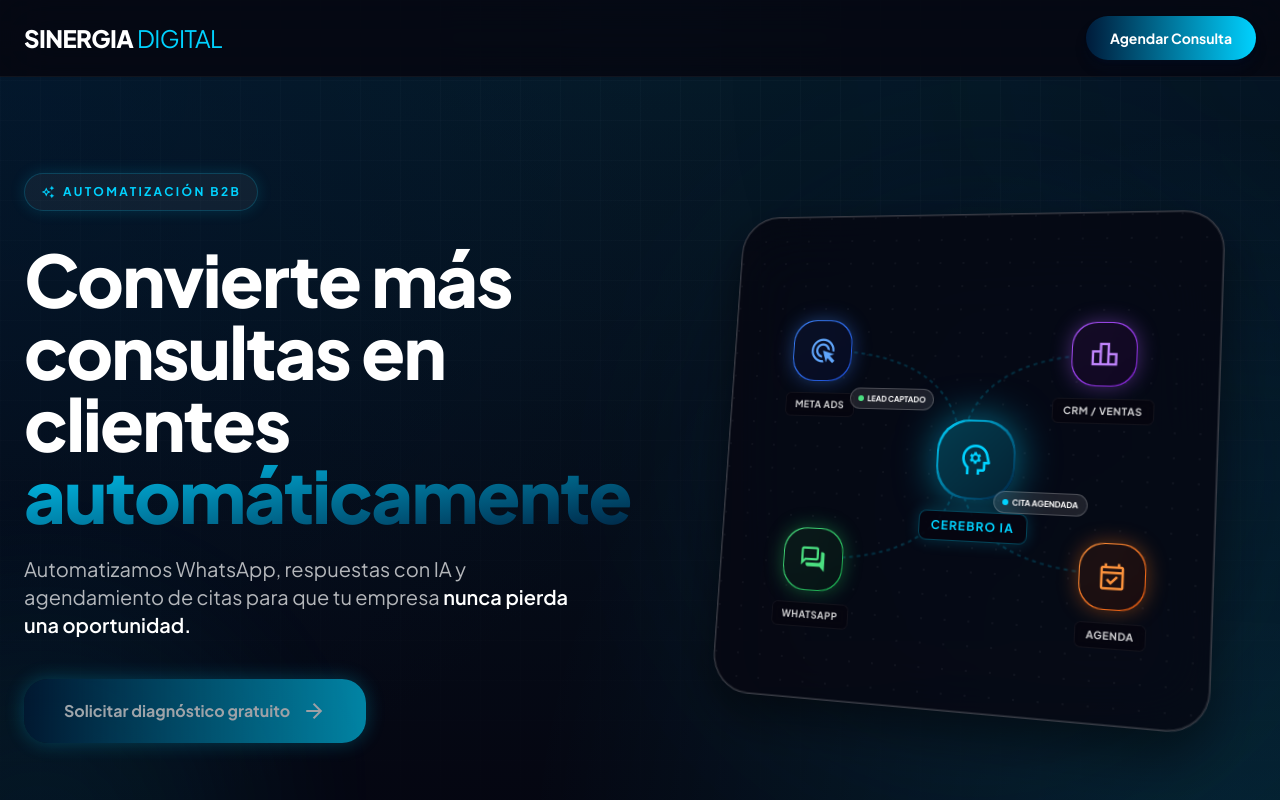
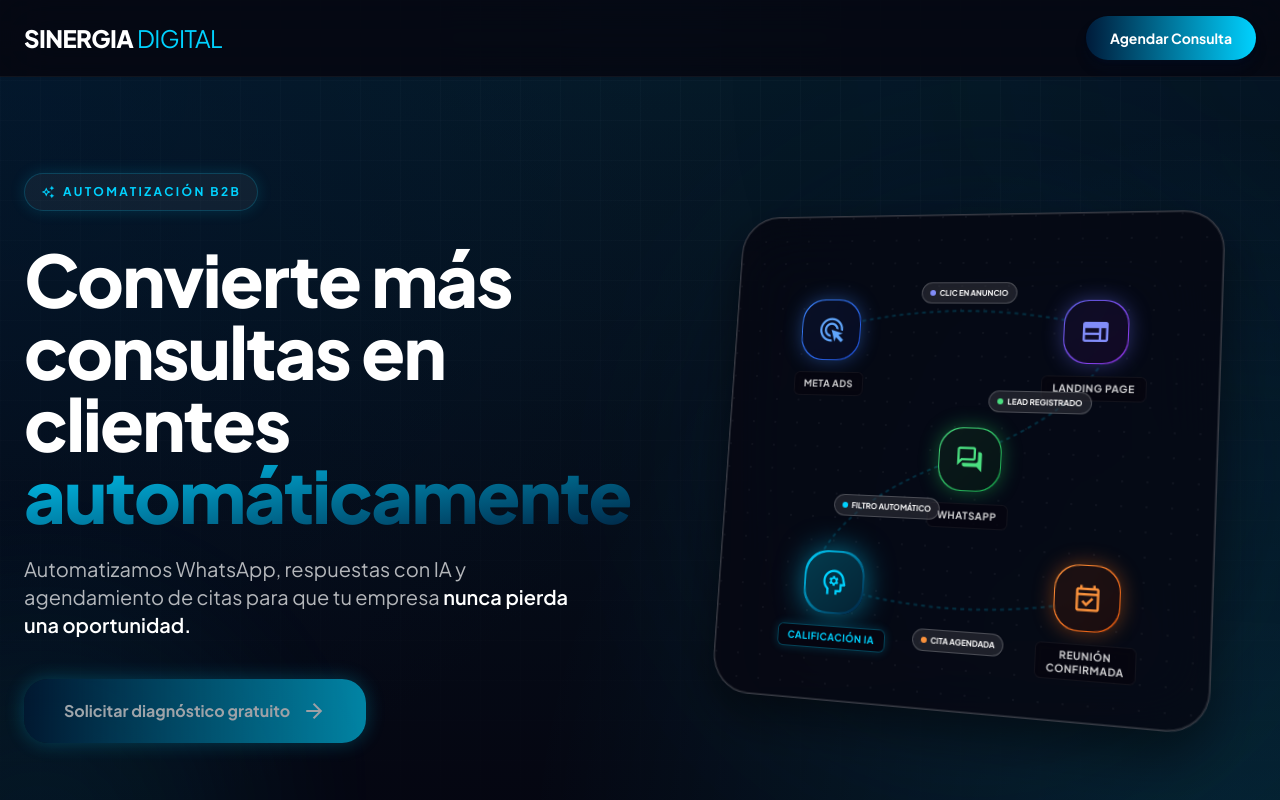
Before and after one commit to monetizarcuentas-max/Landing-AI-studio, a React (Vite) app: page / in a window 1280 px wide. Shown: the top 800 px of the page. Built offline with nearby package versions, Linux system fonts and the light colour scheme.

Commit message:
feat: Refactor workflow animation paths
Update SVG paths in the workflow animation component to better represent the B2B automation flow, including Meta Ads, Landing Page, WhatsApp, AI Qualification, and Meeting Confirmation.

```diff
--- a/components/WorkflowAnimation.tsx
+++ b/components/WorkflowAnimation.tsx
@@ -31,34 +31,45 @@ const WorkflowAnimation: React.FC = () => {
             </filter>
           </defs>
 
-          {/* Left to Center Paths */}
-          <path id="path1" d="M 92 142 Q 250 142 250 250" fill="none" stroke="rgba(0, 210, 255, 0.2)" strokeWidth="2" strokeDasharray="4 4" className="animate-[pulse_3s_infinite]" />
-          <path id="path2" d="M 92 358 Q 250 358 250 250" fill="none" stroke="rgba(0, 210, 255, 0.2)" strokeWidth="2" strokeDasharray="4 4" className="animate-[pulse_3s_infinite]" />
+          {/* Paths for the Zig-Zag Flow */}
+          {/* 1. Meta Ads -> Landing Page */}
+          <path id="path1" d="M 100 120 Q 250 80 400 120" fill="none" stroke="rgba(0, 210, 255, 0.2)" strokeWidth="2" strokeDasharray="4 4" className="animate-[pulse_3s_infinite]" />
 
-          {/* Center to Right Paths */}
-          <path id="path3" d="M 250 250 Q 250 142 408 142" fill="none" stroke="rgba(0, 210, 255, 0.2)" strokeWidth="2" strokeDasharray="4 4" className="animate-[pulse_3s_infinite]" />
-          <path id="path4" d="M 250 250 Q 250 358 408 358" fill="none" stroke="rgba(0, 210, 255, 0.2)" strokeWidth="2" strokeDasharray="4 4" className="animate-[pulse_3s_infinite]" />
+          {/* 2. Landing Page -> WhatsApp */}
+          <path id="path2" d="M 400 120 Q 380 200 250 250" fill="none" stroke="rgba(0, 210, 255, 0.2)" strokeWidth="2" strokeDasharray="4 4" className="animate-[pulse_3s_infinite]" />
+
+          {/* 3. WhatsApp -> Calificación IA */}
+          <path id="path3" d="M 250 250 Q 120 300 100 380" fill="none" stroke="rgba(0, 210, 255, 0.2)" strokeWidth="2" strokeDasharray="4 4" className="animate-[pulse_3s_infinite]" />
+
+          {/* 4. Calificación IA -> Reunión Confirmada */}
+          <path id="path4" d="M 100 380 Q 250 420 400 380" fill="none" stroke="rgba(0, 210, 255, 0.2)" strokeWidth="2" strokeDasharray="4 4" className="animate-[pulse_3s_infinite]" />
 
           {/* Animated Data Packets (Glowing Circles moving along paths) */}
           <circle r="4" fill="#00D2FF" filter="url(#glow-line)">
-            <animateMotion dur="3s" repeatCount="indefinite" path="M 92 142 Q 250 142 250 250" />
+            <animateMotion dur="2s" repeatCount="indefinite" path="M 100 120 Q 250 80 400 120" />
           </circle>
           <circle r="4" fill="#00D2FF" filter="url(#glow-line)">
-            <animateMotion dur="2.5s" repeatCount="indefinite" path="M 92 358 Q 250 358 250 250" begin="1s" />
+            <animateMotion dur="2s" repeatCount="indefinite" path="M 400 120 Q 380 200 250 250" begin="0.5s" />
           </circle>
           <circle r="4" fill="#00D2FF" filter="url(#glow-line)">
-            <animateMotion dur="2.8s" repeatCount="indefinite" path="M 250 250 Q 250 142 408 142" begin="1.5s" />
+            <animateMotion dur="2s" repeatCount="indefinite" path="M 250 250 Q 120 300 100 380" begin="1s" />
           </circle>
           <circle r="4" fill="#00D2FF" filter="url(#glow-line)">
-            <animateMotion dur="3.2s" repeatCount="indefinite" path="M 250 250 Q 250 358 408 358" begin="0.5s" />
+            <animateMotion dur="2s" repeatCount="indefinite" path="M 100 380 Q 250 420 400 380" begin="1.5s" />
           </circle>
 
           {/* Extra packets for more activity */}
           <circle r="3" fill="#ffffff" filter="url(#glow-line)">
-            <animateMotion dur="3s" repeatCount="indefinite" path="M 92 142 Q 250 142 250 250" begin="1.5s" />
+            <animateMotion dur="2s" repeatCount="indefinite" path="M 100 120 Q 250 80 400 120" begin="1s" />
           </circle>
           <circle r="3" fill="#ffffff" filter="url(#glow-line)">
-            <animateMotion dur="2.5s" repeatCount="indefinite" path="M 92 358 Q 250 358 250 250" begin="2.2s" />
+            <animateMotion dur="2s" repeatCount="indefinite" path="M 400 120 Q 380 200 250 250" begin="1.5s" />
+          </circle>
+          <circle r="3" fill="#ffffff" filter="url(#glow-line)">
+            <animateMotion dur="2s" repeatCount="indefinite" path="M 250 250 Q 120 300 100 380" begin="2s" />
+          </circle>
+          <circle r="3" fill="#ffffff" filter="url(#glow-line)">
+            <animateMotion dur="2s" repeatCount="indefinite" path="M 100 380 Q 250 420 400 380" begin="0.5s" />
           </circle>
         </svg>
 
@@ -66,7 +77,7 @@ const WorkflowAnimation: React.FC = () => {
         <div className="absolute inset-0 w-full h-full" style={{ zIndex: 2 }}>
 
           {/* Node 1: Meta Ads (Top Left) */}
-          <div className="absolute top-[110px] left-[60px] flex flex-col items-center gap-3 animate-float" style={{ animationDelay: '0s' }}>
+          <div className="absolute top-[88px] left-[68px] flex flex-col items-center gap-3 animate-float" style={{ animationDelay: '0s' }}>
             <div className="w-16 h-16 rounded-2xl bg-gradient-to-br from-blue-500 to-blue-700 p-[1px] shadow-[0_0_20px_rgba(59,130,246,0.4)]">
               <div className="w-full h-full bg-dark/90 backdrop-blur-md rounded-2xl flex items-center justify-center">
                 <span className="material-symbols-outlined text-blue-400 text-3xl">ads_click</span>
@@ -75,8 +86,18 @@ const WorkflowAnimation: React.FC = () => {
             <span className="text-[10px] font-bold text-white/80 uppercase tracking-wider bg-dark/80 px-2.5 py-1 rounded-md border border-white/5 backdrop-blur-sm">Meta Ads</span>
           </div>
 
-          {/* Node 2: WhatsApp (Bottom Left) */}
-          <div className="absolute top-[326px] left-[60px] flex flex-col items-center gap-3 animate-float" style={{ animationDelay: '1s' }}>
+          {/* Node 2: Landing Page (Top Right) */}
+          <div className="absolute top-[88px] right-[68px] flex flex-col items-center gap-3 animate-float" style={{ animationDelay: '0.5s' }}>
+            <div className="w-16 h-16 rounded-2xl bg-gradient-to-br from-indigo-500 to-purple-600 p-[1px] shadow-[0_0_20px_rgba(99,102,241,0.4)]">
+              <div className="w-full h-full bg-dark/90 backdrop-blur-md rounded-2xl flex items-center justify-center">
+                <span className="material-symbols-outlined text-indigo-400 text-3xl">web</span>
+              </div>
+            </div>
+            <span className="text-[10px] font-bold text-white/80 uppercase tracking-wider bg-dark/80 px-2.5 py-1 rounded-md border border-white/5 backdrop-blur-sm">Landing Page</span>
+          </div>
+
+          {/* Node 3: WhatsApp (Center) */}
+          <div className="absolute top-[218px] left-[218px] flex flex-col items-center gap-3 animate-pulse-slow">
             <div className="w-16 h-16 rounded-2xl bg-gradient-to-br from-green-400 to-green-600 p-[1px] shadow-[0_0_20px_rgba(34,197,94,0.4)]">
               <div className="w-full h-full bg-dark/90 backdrop-blur-md rounded-2xl flex items-center justify-center">
                 <span className="material-symbols-outlined text-green-400 text-3xl">forum</span>
@@ -85,45 +106,45 @@ const WorkflowAnimation: React.FC = () => {
             <span className="text-[10px] font-bold text-white/80 uppercase tracking-wider bg-dark/80 px-2.5 py-1 rounded-md border border-white/5 backdrop-blur-sm">WhatsApp</span>
           </div>
 
-          {/* Node 3: AI Brain (Center) */}
-          <div className="absolute top-[210px] left-[210px] flex flex-col items-center gap-3 animate-pulse-slow">
-            <div className="w-20 h-20 rounded-3xl bg-gradient-to-br from-accent to-primary p-[2px] shadow-[0_0_40px_rgba(0,210,255,0.5)]">
-              <div className="w-full h-full bg-dark/80 backdrop-blur-xl rounded-3xl flex items-center justify-center relative overflow-hidden">
+          {/* Node 4: Calificación IA (Bottom Left) */}
+          <div className="absolute top-[348px] left-[68px] flex flex-col items-center gap-3 animate-float" style={{ animationDelay: '1s' }}>
+            <div className="w-16 h-16 rounded-2xl bg-gradient-to-br from-accent to-primary p-[2px] shadow-[0_0_30px_rgba(0,210,255,0.5)]">
+              <div className="w-full h-full bg-dark/80 backdrop-blur-xl rounded-2xl flex items-center justify-center relative overflow-hidden">
                 <div className="absolute inset-0 bg-accent/10 animate-[ping_3s_cubic-bezier(0,0,0.2,1)_infinite]"></div>
-                <span className="material-symbols-outlined text-accent text-4xl relative z-10">psychology</span>
+                <span className="material-symbols-outlined text-accent text-3xl relative z-10">psychology</span>
               </div>
             </div>
-            <span className="text-xs font-bold text-accent uppercase tracking-widest bg-dark/90 px-3 py-1.5 rounded-lg border border-accent/30 shadow-[0_0_15px_rgba(0,210,255,0.2)]">Cerebro IA</span>
+            <span className="text-[10px] font-bold text-accent uppercase tracking-wider bg-dark/90 px-2.5 py-1 rounded-md border border-accent/30 backdrop-blur-sm text-center leading-tight shadow-[0_0_10px_rgba(0,210,255,0.2)]">Calificación IA</span>
           </div>
 
-          {/* Node 4: CRM (Top Right) */}
-          <div className="absolute top-[110px] right-[60px] flex flex-col items-center gap-3 animate-float" style={{ animationDelay: '0.5s' }}>
-            <div className="w-16 h-16 rounded-2xl bg-gradient-to-br from-purple-500 to-purple-700 p-[1px] shadow-[0_0_20px_rgba(168,85,247,0.4)]">
-              <div className="w-full h-full bg-dark/90 backdrop-blur-md rounded-2xl flex items-center justify-center">
-                <span className="material-symbols-outlined text-purple-400 text-3xl">leaderboard</span>
-              </div>
-            </div>
-            <span className="text-[10px] font-bold text-white/80 uppercase tracking-wider bg-dark/80 px-2.5 py-1 rounded-md border border-white/5 backdrop-blur-sm">CRM / Ventas</span>
-          </div>
-
-          {/* Node 5: Calendar (Bottom Right) */}
-          <div className="absolute top-[326px] right-[60px] flex flex-col items-center gap-3 animate-float" style={{ animationDelay: '1.5s' }}>
+          {/* Node 5: Reunión Confirmada (Bottom Right) */}
+          <div className="absolute top-[348px] right-[68px] flex flex-col items-center gap-3 animate-float" style={{ animationDelay: '1.5s' }}>
             <div className="w-16 h-16 rounded-2xl bg-gradient-to-br from-orange-400 to-orange-600 p-[1px] shadow-[0_0_20px_rgba(249,115,22,0.4)]">
               <div className="w-full h-full bg-dark/90 backdrop-blur-md rounded-2xl flex items-center justify-center">
                 <span className="material-symbols-outlined text-orange-400 text-3xl">event_available</span>
               </div>
             </div>
-            <span className="text-[10px] font-bold text-white/80 uppercase tracking-wider bg-dark/80 px-2.5 py-1 rounded-md border border-white/5 backdrop-blur-sm">Agenda</span>
+            <span className="text-[10px] font-bold text-white/80 uppercase tracking-wider bg-dark/80 px-2.5 py-1 rounded-md border border-white/5 backdrop-blur-sm text-center leading-tight">Reunión<br/>Confirmada</span>
           </div>
 
           {/* Floating Action Badges */}
-          <div className="absolute top-[180px] left-[130px] bg-white/10 backdrop-blur-md border border-white/20 rounded-full px-2 py-1 flex items-center gap-1 animate-float" style={{ animationDelay: '2s' }}>
-            <span className="w-1.5 h-1.5 rounded-full bg-green-400 animate-pulse"></span>
-            <span className="text-[8px] font-bold text-white uppercase">Lead Captado</span>
+          <div className="absolute top-[70px] left-[200px] bg-white/10 backdrop-blur-md border border-white/20 rounded-full px-2 py-1 flex items-center gap-1 animate-float" style={{ animationDelay: '2s' }}>
+            <span className="w-1.5 h-1.5 rounded-full bg-indigo-400 animate-pulse"></span>
+            <span className="text-[8px] font-bold text-white uppercase">Clic en Anuncio</span>
           </div>
 
-          <div className="absolute top-[280px] right-[120px] bg-white/10 backdrop-blur-md border border-white/20 rounded-full px-2 py-1 flex items-center gap-1 animate-float" style={{ animationDelay: '1.2s' }}>
+          <div className="absolute top-[180px] right-[120px] bg-white/10 backdrop-blur-md border border-white/20 rounded-full px-2 py-1 flex items-center gap-1 animate-float" style={{ animationDelay: '1.2s' }}>
+            <span className="w-1.5 h-1.5 rounded-full bg-green-400 animate-pulse"></span>
+            <span className="text-[8px] font-bold text-white uppercase">Lead Registrado</span>
+          </div>
+
+          <div className="absolute top-[290px] left-[120px] bg-white/10 backdrop-blur-md border border-white/20 rounded-full px-2 py-1 flex items-center gap-1 animate-float" style={{ animationDelay: '0.8s' }}>
             <span className="w-1.5 h-1.5 rounded-full bg-accent animate-pulse"></span>
+            <span className="text-[8px] font-bold text-white uppercase">Filtro Automático</span>
+          </div>
+
+          <div className="absolute top-[420px] left-[210px] bg-white/10 backdrop-blur-md border border-white/20 rounded-full px-2 py-1 flex items-center gap-1 animate-float" style={{ animationDelay: '1.8s' }}>
+            <span className="w-1.5 h-1.5 rounded-full bg-orange-400 animate-pulse"></span>
             <span className="text-[8px] font-bold text-white uppercase">Cita Agendada</span>
           </div>
 
```
